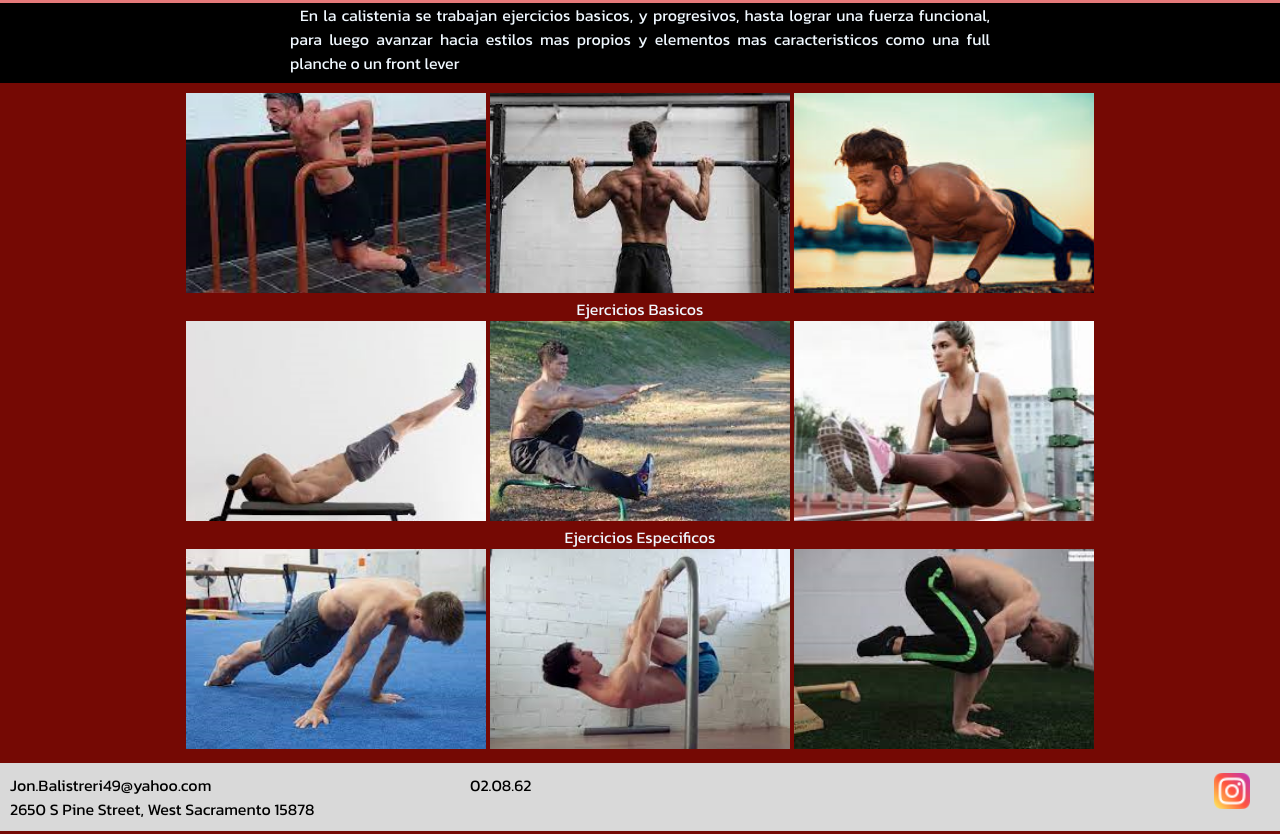
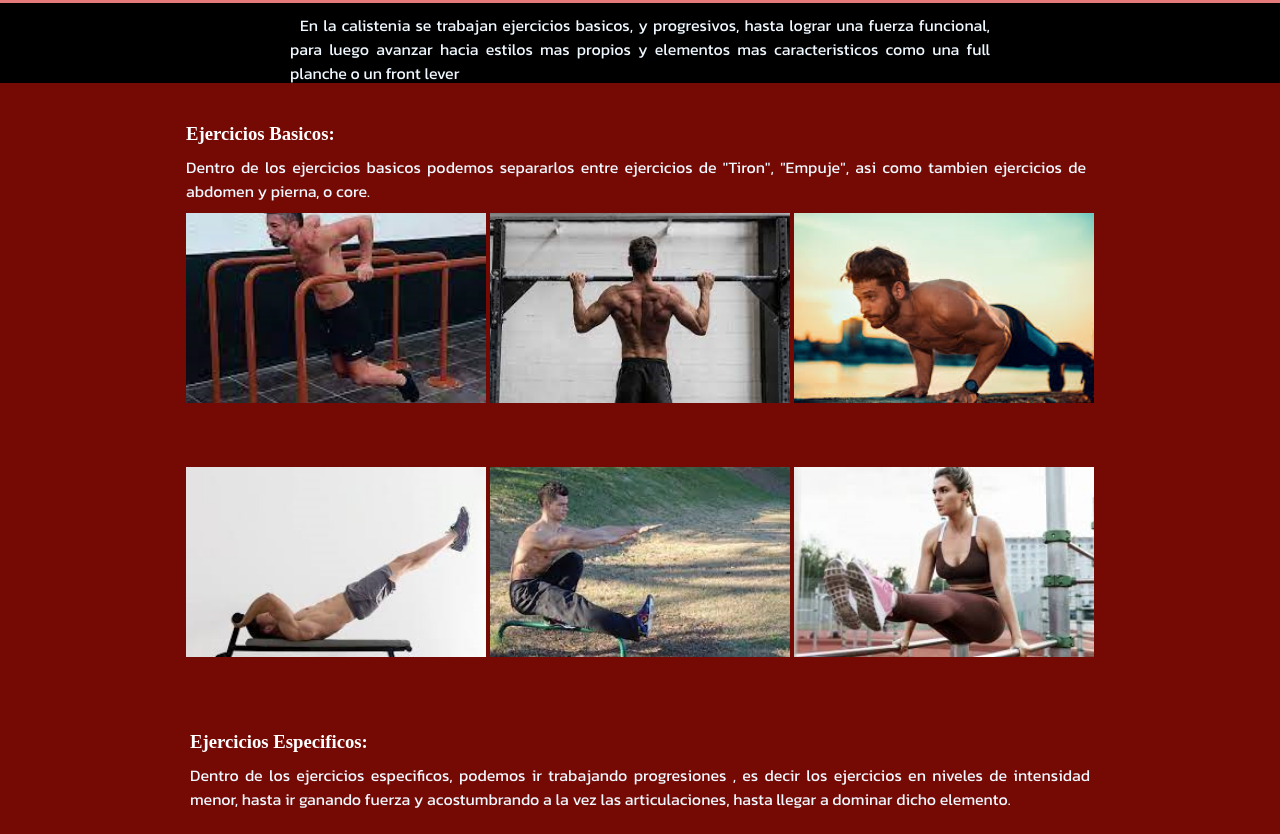
Before and after one commit to jonhy95bta/JonathanAguirreComision57680, a plain HTML site: page pages/ejercicios.html in a window 1280 px wide. Shown: the part 376-1210 px from the top of the page. Drawn offline with Linux system fonts and the light colour scheme; a web font is replaced by a local one.

Commit message:
Actualizacion de Nav y vistas previas index

```diff
--- a/css/style.css
+++ b/css/style.css
@@ -108,6 +108,7 @@ footer p {
 
 .introduccion p {
 
+    padding-top: 10px;
     width: 43.75rem;
     height: 5rem;
     text-indent: .625rem
@@ -242,11 +243,22 @@ color: white;
     flex-wrap: wrap;
     align-items:center;
     justify-content: center;
-    padding: .625rem;
+    gap: 50px;
+    padding-top: 20px;
+    padding-bottom: 30px;
+}
+.galeria p {
+
+    width: 900px;
 }
 
+.galeria h3 {
+    color: white;
+    padding-bottom: 10px;
+    padding-top: 20px;
+}
 .galeria div img {
-
+padding-top: 10px;
 height: 12.5rem;
 width: 18.75rem;
 object-fit: cover;
--- a/pages/ejercicios.html
+++ b/pages/ejercicios.html
@@ -37,42 +37,45 @@
             </div>
         </section>
             <section class="galeria">
+
             <div>
-                <img src="../assets/img/Fondos.png" alt="">
-                <img src="../assets/img/Dominada.png" alt="">
-                <img src="../assets/img/Push-up.png" alt="">
+                <h3>Ejercicios Basicos: </h3>
+                <p>Dentro de los ejercicios basicos podemos separarlos entre ejercicios de "Tiron", "Empuje", asi como tambien ejercicios de abdomen y pierna, o core.
+                </p>
+                <img src="../assets/img/Fondos.png" alt="Fondos">
+                <img src="../assets/img/Dominada.png" alt="Dominadas">
+                <img src="../assets/img/Push-up.png" alt="Flexiones">
             </div>
+
             <div>
-                <p>Ejercicios Basicos</p>
-            </div>
-            <div>
-                <img src="../assets/img/Dragonflag.png" alt="">
-                <img src="../assets/img/Sentadilla.png" alt="">
-                <img src="../assets/img/L-sit.png" alt="">
+                <img src="../assets/img/Dragonflag.png" alt="DragonFlag">
+                <img src="../assets/img/Sentadilla.png" alt="Sentadillas">
+                <img src="../assets/img/L-sit.png" alt="Abdomen">
 
             </div>
             <div>
-                <p>Ejercicios Especificos</p>
+                <h3>Ejercicios Especificos:</h3>
+                <p> Dentro de los ejercicios especificos, podemos ir trabajando progresiones , es decir los ejercicios en niveles de intensidad menor, hasta ir ganando fuerza y acostumbrando a la vez las articulaciones, hasta llegar a dominar dicho elemento.</p>
 
             </div>
             <div>
-                <img src="../assets/img/Lean-planche.png" alt="">
-                <img src="../assets/img/tuck-front.png" alt="">
-                <img src="../assets/img/Tuck-planche.png" alt="">
+                <img src="../assets/img/Lean-planche.png" alt="Lean">
+                <img src="../assets/img/tuck-front.png" alt="TuckFront">
+                <img src="../assets/img/Tuck-planche.png" alt="TuckPlanche">
 
             </div>
             </section>
     </main>
     <footer>
         <section class="pieDepagina">
-            <div> <p>Jon.Balistreri49@yahoo.com</p>
-                <p>2650 S Pine Street, West Sacramento 15878</p>
+            <div> <p>Jonathan Hernan Aguirre</p>
+                <p>La Plata, Buenos Aires, Argentina</p>
             </div>
         <div>
-            <p>02.08.62</p>
+            <p>27/08/2024</p>
         </div>
         <div class="img1">
-            <img src="../assets/img/instagram.png" alt="" class="img1">
+            <a href="https://www.instagram.com/jonhy.aguirre/" target="blank"><img src="../assets/img/instagram.png" alt="" class="img1"></a>
         </div>
         </section>
     </footer>
```
Also changed, not shown: index.html (+18 -15 lines), pages/contacto.html (+4 -4 lines), pages/freestyle.html (+4 -4 lines), pages/powerfree.html (+4 -4 lines).
